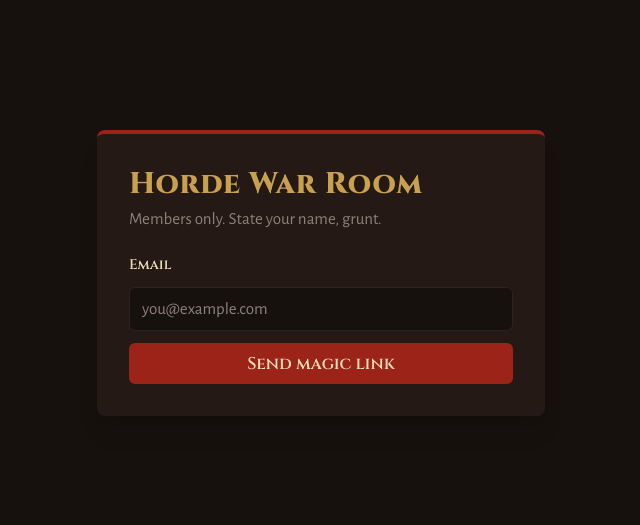
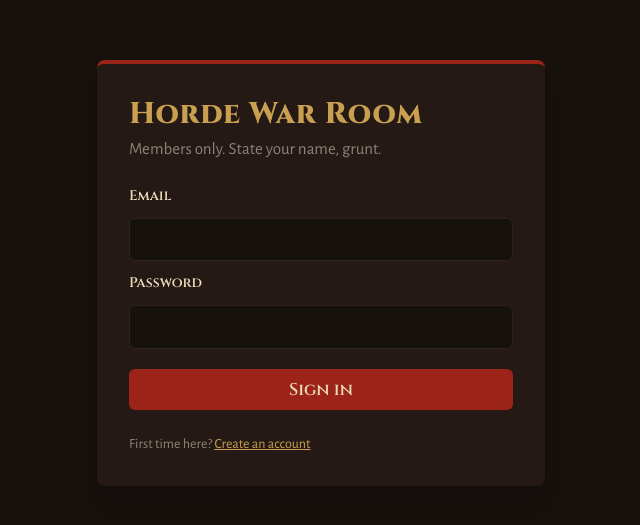
Before and after one commit to Jayjayw54/horde-war-room, a React (Vite) app: page / in a window 1280 px wide. Shown: the part 127-652 px from the top of the page, without its empty margins (319-959 px from the left). Built offline with nearby package versions, Linux system fonts and the light colour scheme; no server answers.

Commit message:
Switch to email and password login

```diff
--- a/src/components/layout/Header.tsx
+++ b/src/components/layout/Header.tsx
@@ -1,4 +1,6 @@
+import { useState } from 'react'
 import { supabase } from '../../lib/supabase'
+import { SetPassword } from './SetPassword'
 
 export type Page = 'tonight' | 'roster' | 'objectives'
 
@@ -15,6 +17,8 @@ interface Props {
 }
 
 export function Header({ page, onNavigate, email }: Props) {
+  const [changingPassword, setChangingPassword] = useState(false)
+
   return (
     <header className="border-b-4 border-blood bg-leather">
       <div className="mx-auto flex max-w-6xl flex-col gap-4 px-5 pt-8 sm:flex-row sm:items-end sm:justify-between">
@@ -27,8 +31,13 @@ export function Header({ page, onNavigate, email }: Props) {
             Signed in as {email} ·{' '}
             <button type="button" onClick={() => supabase.auth.signOut()} className="text-gold underline hover:text-parchment">
               Sign out
+            </button>{' '}
+            ·{' '}
+            <button type="button" onClick={() => setChangingPassword(true)} className="text-gold underline hover:text-parchment">
+              Set password
             </button>
           </p>
+          {changingPassword && <SetPassword onDone={() => setChangingPassword(false)} />}
         </div>
         <nav aria-label="Main" className="flex gap-1">
           {tabs.map((tab) => {
--- /dev/null
+++ b/src/components/layout/SetPassword.tsx
@@ -0,0 +1,53 @@
+// Lets a logged-in player set or change their password.
+import { useState, type FormEvent } from 'react'
+import { supabase } from '../../lib/supabase'
+
+export function SetPassword({ onDone }: { onDone: () => void }) {
+  const [password, setPassword] = useState('')
+  const [message, setMessage] = useState('')
+  const [busy, setBusy] = useState(false)
+
+  async function handleSubmit(event: FormEvent) {
+    event.preventDefault()
+    setBusy(true)
+    const { error } = await supabase.auth.updateUser({ password })
+    setBusy(false)
+    if (error) {
+      setMessage(error.message)
+    } else {
+      setPassword('')
+      setMessage('Password saved.')
+      setTimeout(onDone, 1200)
+    }
+  }
+
+  return (
+    <form onSubmit={handleSubmit} className="mt-3 flex flex-wrap items-center gap-2">
+      <label htmlFor="new-password" className="sr-only">
+        New password
+      </label>
+      <input
+        id="new-password"
+        type="password"
+        autoComplete="new-password"
+        required
+        minLength={8}
+        placeholder="New password (8+ characters)"
+        value={password}
+        onChange={(e) => setPassword(e.target.value)}
+        className="rounded-md border border-leather-light bg-ink px-3 py-1 text-sm text-parchment placeholder:text-ash"
+      />
+      <button
+        type="submit"
+        disabled={busy}
+        className="rounded-md bg-blood px-3 py-1 font-display text-sm font-semibold text-parchment hover:bg-blood-light disabled:opacity-60"
+      >
+        Save
+      </button>
+      <button type="button" onClick={onDone} className="text-sm text-ash underline hover:text-parchment">
+        Cancel
+      </button>
+      {message && <span className="text-sm text-gold">{message}</span>}
+    </form>
+  )
+}
--- a/src/pages/LoginPage.tsx
+++ b/src/pages/LoginPage.tsx
@@ -1,28 +1,31 @@
-// The front gate: enter your email, get a magic link, click it, you're in.
+// The front gate: sign in with email and password, or create an account the first time.
 import { useState, type FormEvent } from 'react'
 import { supabase } from '../lib/supabase'
 
-type Stage = 'idle' | 'sending' | 'sent' | 'error'
+type Mode = 'signin' | 'signup'
 
 export function LoginPage() {
+  const [mode, setMode] = useState<Mode>('signin')
   const [email, setEmail] = useState('')
-  const [stage, setStage] = useState<Stage>('idle')
+  const [password, setPassword] = useState('')
+  const [busy, setBusy] = useState(false)
   const [error, setError] = useState('')
 
   async function handleSubmit(event: FormEvent) {
     event.preventDefault()
-    setStage('sending')
-    const { error } = await supabase.auth.signInWithOtp({
-      email,
-      options: { emailRedirectTo: window.location.origin },
-    })
-    if (error) {
-      setError(error.message)
-      setStage('error')
-    } else {
-      setStage('sent')
+    setBusy(true)
+    setError('')
+    const { error } =
+      mode === 'signin'
+        ? await supabase.auth.signInWithPassword({ email, password })
+        : await supabase.auth.signUp({ email, password })
+    // On success, useSession notices the new login and the war room opens by itself.
+    if (error) setError(error.message)
+    setBusy(false)
   }
-  }
+
+  const inputClass = 'rounded-md border border-leather-light bg-ink px-3 py-2 text-parchment placeholder:text-ash'
+  const labelClass = 'font-display text-sm font-semibold text-parchment'
 
   return (
     <div className="flex min-h-screen items-center justify-center px-5">
@@ -30,35 +33,55 @@ export function LoginPage() {
         <h1 className="font-display text-3xl font-extrabold tracking-wide text-gold">Horde War Room</h1>
         <p className="mt-1 text-ash">Members only. State your name, grunt.</p>
 
-        {stage === 'sent' ? (
-          <p className="mt-6 text-parchment">
-            A magic link is on its way to <strong className="text-gold">{email}</strong>. Open it on this computer to
-            enter the war room.
-          </p>
-        ) : (
         <form onSubmit={handleSubmit} className="mt-6 flex flex-col gap-3">
-            <label htmlFor="email" className="font-display text-sm font-semibold text-parchment">
+          <label htmlFor="email" className={labelClass}>
             Email
           </label>
           <input
             id="email"
             type="email"
+            autoComplete="email"
             required
             value={email}
             onChange={(e) => setEmail(e.target.value)}
-              className="rounded-md border border-leather-light bg-ink px-3 py-2 text-parchment placeholder:text-ash"
-              placeholder="you@example.com"
+            className={inputClass}
+          />
+          <label htmlFor="password" className={labelClass}>
+            Password
+          </label>
+          <input
+            id="password"
+            type="password"
+            autoComplete={mode === 'signin' ? 'current-password' : 'new-password'}
+            required
+            minLength={8}
+            value={password}
+            onChange={(e) => setPassword(e.target.value)}
+            className={inputClass}
           />
           <button
             type="submit"
-              disabled={stage === 'sending'}
-              className="rounded-md bg-blood px-4 py-2 font-display font-semibold text-parchment transition-colors hover:bg-blood-light disabled:opacity-60"
+            disabled={busy}
+            className="mt-2 rounded-md bg-blood px-4 py-2 font-display font-semibold text-parchment transition-colors hover:bg-blood-light disabled:opacity-60"
           >
-              {stage === 'sending' ? 'Sending…' : 'Send magic link'}
+            {busy ? 'One moment…' : mode === 'signin' ? 'Sign in' : 'Create account'}
           </button>
-            {stage === 'error' && <p className="text-blood-light">{error}</p>}
+          {error && <p className="text-blood-light">{error}</p>}
         </form>
-        )}
+
+        <p className="mt-6 text-sm text-ash">
+          {mode === 'signin' ? 'First time here? ' : 'Already have an account? '}
+          <button
+            type="button"
+            onClick={() => {
+              setMode(mode === 'signin' ? 'signup' : 'signin')
+              setError('')
+            }}
+            className="text-gold underline hover:text-parchment"
+          >
+            {mode === 'signin' ? 'Create an account' : 'Sign in instead'}
+          </button>
+        </p>
       </div>
     </div>
   )
```
Also changed, not shown: 1 other file (tests, documents, lock files or other folders). Lines whose indentation alone changed are shown as unchanged.
